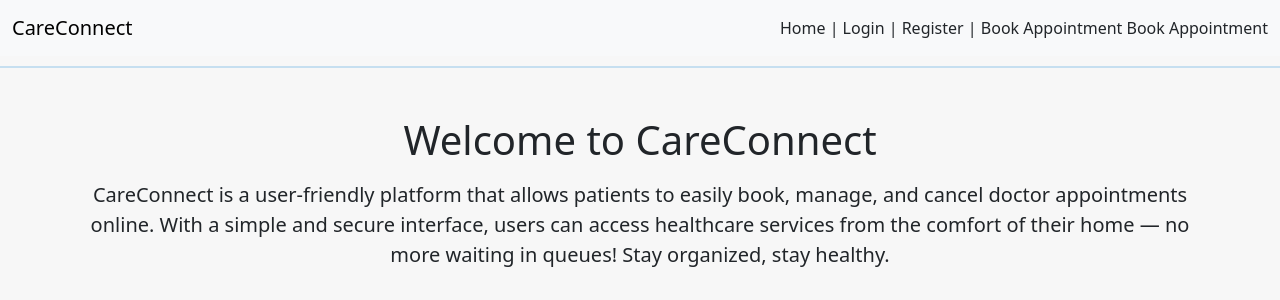
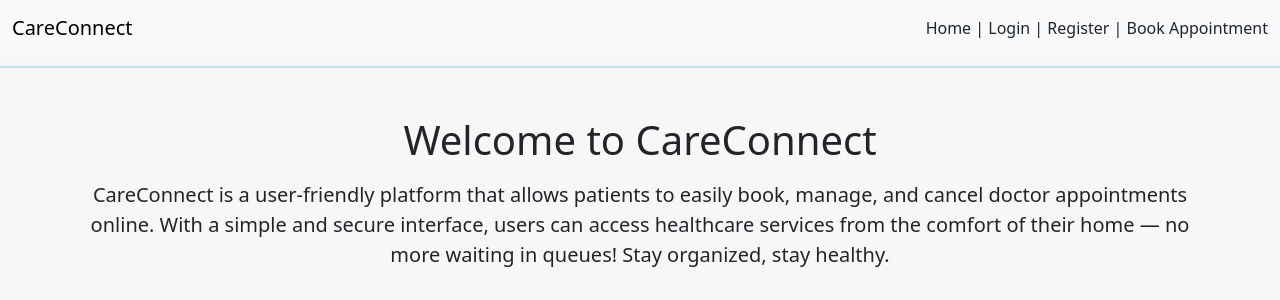
Before and after one commit to Yash-git2/echanneling, a Django app: page / in a window 1280 px wide. Shown: the top 300 px of the page. Run offline with Django 5.2, Linux system fonts and the light colour scheme.

Commit message:
fixed navigation bar

```diff
--- a/templates/base.html
+++ b/templates/base.html
@@ -33,7 +33,6 @@
                 {% else %}
                     <a class="nav-link d-inline" href="/login/">Login | </a>
                     <a class="nav-link d-inline" href="/register/">Register | </a>
-                    <a class="nav-link d-inline" href="{% url 'book_appointment' %}">Book Appointment</a>
                 {% endif %}
 
                 <a class="nav-link d-inline" href="{% url 'book_appointment' %}">Book Appointment</a>
```
